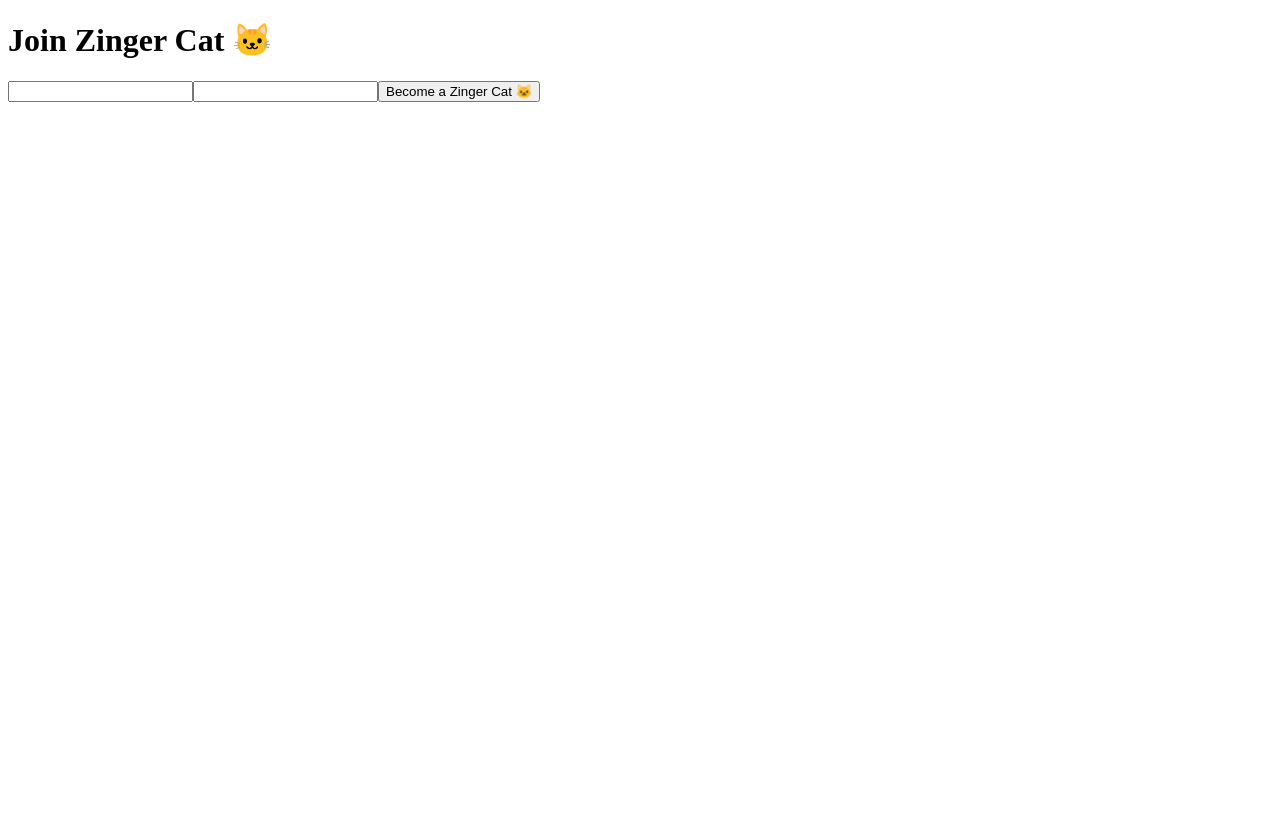
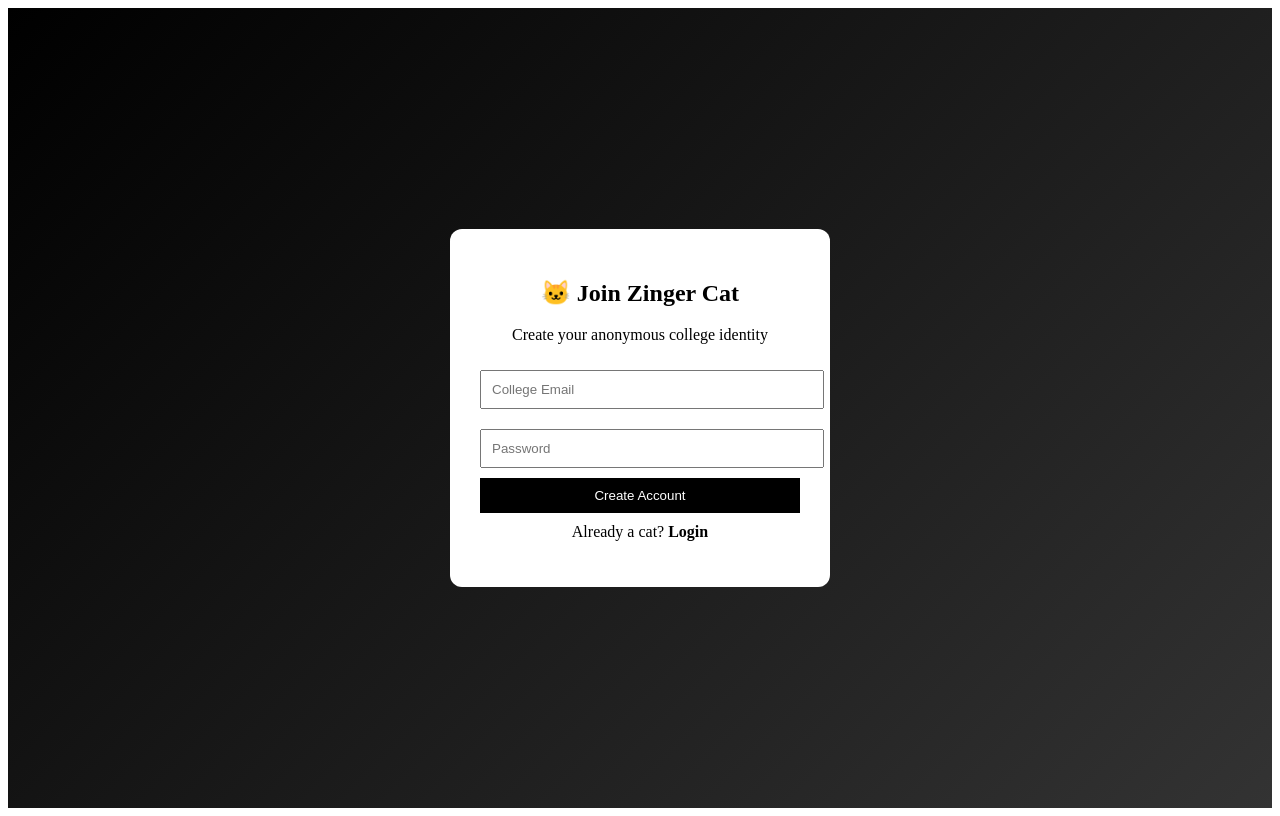
Before and after one commit to vigneshviki19/zingercat-frontend, a React (Vite) app: page /register in a window 1280 px wide. Built offline with nearby package versions, Linux system fonts and the light colour scheme.

Commit message:
Update Register.jsx

```diff
--- a/src/pages/Register.jsx
+++ b/src/pages/Register.jsx
@@ -9,7 +9,6 @@ export default function Register() {
   const handleRegister = async (e) => {
     e.preventDefault();
 
-    try {
     const res = await fetch(
       "https://zingercat-backend.onrender.com/api/auth/register",
       {
@@ -19,35 +18,80 @@ export default function Register() {
       }
     );
 
-      if (res.ok) {
-        navigate("/login");
-      } else {
-        alert("Register failed");
-      }
-    } catch (err) {
-      alert("Register failed");
-    }
+    if (res.ok) navigate("/login");
+    else alert("Registration failed");
   };
 
   return (
-    <form onSubmit={handleRegister}>
-      <h1>Join Zinger Cat 🐱</h1>
+    <div style={container}>
+      <form style={card} onSubmit={handleRegister}>
+        <h2>🐱 Join Zinger Cat</h2>
+        <p>Create your anonymous college identity</p>
 
         <input
           type="email"
+          placeholder="College Email"
           value={email}
           onChange={(e) => setEmail(e.target.value)}
           required
+          style={input}
         />
 
         <input
           type="password"
+          placeholder="Password"
           value={password}
           onChange={(e) => setPassword(e.target.value)}
           required
+          style={input}
         />
 
-      <button type="submit">Become a Zinger Cat 🐱</button>
+        <button style={button}>Create Account</button>
+
+        <p style={{ marginTop: 10 }}>
+          Already a cat?{" "}
+          <span style={link} onClick={() => navigate("/login")}>
+            Login
+          </span>
+        </p>
       </form>
+    </div>
   );
 }
+
+const container = {
+  minHeight: "100vh",
+  display: "flex",
+  justifyContent: "center",
+  alignItems: "center",
+  background: "linear-gradient(135deg, #000, #333)",
+};
+
+const card = {
+  background: "#fff",
+  padding: 30,
+  borderRadius: 12,
+  width: 320,
+  textAlign: "center",
+};
+
+const input = {
+  width: "100%",
+  padding: 10,
+  margin: "10px 0",
+};
+
+const button = {
+  width: "100%",
+  padding: 10,
+  background: "#000",
+  color: "#fff",
+  border: "none",
+  cursor: "pointer",
+};
+
+const link = {
+  color: "#000",
+  cursor: "pointer",
+  fontWeight: "bold",
+};
```
Lines whose indentation alone changed are shown as unchanged.
